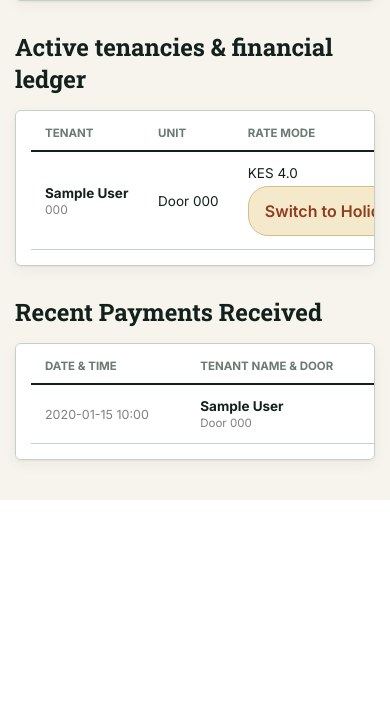
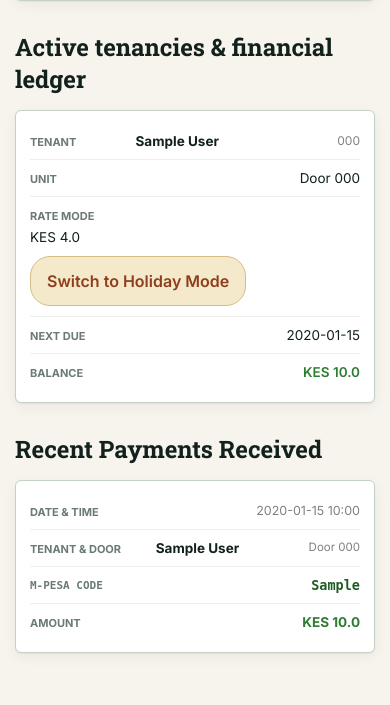
Before and after one commit to Sirmutham3r/muthama-rentals-system, a Flask app: page / in a window 390 px wide. Shown: the part 1750-2455 px from the top of the page. Before the commit the page ends 2250 px from the top, so only its background shows below. Run offline with Flask 3, Linux system fonts and the light colour scheme; tables that the repository leaves empty hold one stand-in row (values such as "Sample post").

Commit message:
Fix mobile table layout: stack rows as cards on small screens

```diff
--- a/templates/owner_dashboard.html
+++ b/templates/owner_dashboard.html
@@ -111,6 +111,57 @@
 
       /* 7. Touch-friendly inputs */
       .field input, .field select, .btn { padding: 14px 16px !important; font-size: 16px !important; }
+
+      /* 8. Tables → stacked cards. No more sideways scrolling or squeezed columns. */
+      .table-card { padding: 0 !important; background: transparent !important; border: none !important; box-shadow: none !important; }
+      table.ledger { min-width: 0 !important; width: 100% !important; }
+      table.ledger thead { display: none !important; }
+      table.ledger, table.ledger tbody, table.ledger tr, table.ledger td { display: block !important; width: 100% !important; }
+      table.ledger tr {
+          background: var(--paper-raised) !important;
+          border: 1px solid var(--sage-line) !important;
+          border-radius: var(--radius-md) !important;
+          box-shadow: var(--shadow) !important;
+          margin-bottom: 12px !important;
+          padding: 12px 14px !important;
+      }
+      table.ledger td {
+          border-bottom: 1px solid #EFEFE9 !important;
+          padding: 10px 0 !important;
+          display: flex !important;
+          justify-content: space-between !important;
+          align-items: flex-start !important;
+          gap: 16px !important;
+          text-align: right !important;
+      }
+      table.ledger td:last-child { border-bottom: none !important; }
+      /* Inject the column name as a label in front of the value */
+      table.ledger td[data-label]::before {
+          content: attr(data-label);
+          font-size: 11px;
+          font-weight: 700;
+          text-transform: uppercase;
+          color: var(--muted);
+          text-align: left;
+          flex-shrink: 0;
+          padding-top: 2px;
+      }
+      /* Cells with forms/badges inside read better left-aligned under the label */
+      table.ledger td:has(form),
+      table.ledger td:has(.badge) {
+          flex-direction: column !important;
+          align-items: flex-start !important;
+          text-align: left !important;
+          gap: 6px !important;
+      }
+      table.ledger td:has(form) form,
+      table.ledger td:has(.badge) { width: 100%; }
+      /* Empty-state row (colspan) shouldn't get the label treatment */
+      table.ledger td[colspan] {
+          text-align: center !important;
+          display: block !important;
+      }
+      table.ledger td[colspan]::before { content: none; }
   }
 
   /* Extremely small screens (force single column stats) */
@@ -211,7 +262,7 @@
         </div>
 
         <h2 style="margin-top:30px; margin-bottom:15px; font-family:var(--serif);">Active tenancies & financial ledger</h2>
-        <div class="card" style="padding:0; overflow-x:auto; -webkit-overflow-scrolling: touch;">
+        <div class="card table-card">
           <table class="ledger">
             <thead>
               <tr><th>Tenant</th><th>Unit</th><th>Rate Mode</th><th>Next Due</th><th>Balance</th></tr>
@@ -220,10 +271,10 @@
               {% for lease in leases %}
               {% if lease.notice_status != 'Cleared' %}
               <tr>
-                <td><strong>{{ lease.tenant.full_names }}</strong><br><span style="font-size:12px; color:gray;">{{ lease.tenant.phone_number }}</span></td>
-                <td>Door {{ lease.unit.door_number }}</td>
+                <td data-label="Tenant"><strong>{{ lease.tenant.full_names }}</strong><br><span style="font-size:12px; color:gray;">{{ lease.tenant.phone_number }}</span></td>
+                <td data-label="Unit">Door {{ lease.unit.door_number }}</td>
 
-                <td>
+                <td data-label="Rate Mode">
                   KES {{ lease.agreed_rate }}
                   {% if lease.agreed_rate < lease.unit.standard_rate %}
                     <br><span class="badge" style="background:#F4E9CB; color:#8F3D1F; margin-top:4px;">Holiday Rate</span>
@@ -235,14 +286,14 @@
                   </form>
                 </td>
 
-                <td>
+                <td data-label="Next Due">
                   {{ lease.due_date.strftime('%Y-%m-%d') }}
                   {% if lease.current_balance < 0 and lease.due_date < today %}
                     <br><span class="badge badge-brick" style="margin-top:4px;">OVERDUE WARNING</span>
                   {% endif %}
                 </td>
 
-                <td style="font-weight:600; color:{% if lease.current_balance < 0 %}var(--brick-deep){% elif lease.current_balance > 0 %}#2E7D32{% else %}gray{% endif %};">
+                <td data-label="Balance" style="font-weight:600; color:{% if lease.current_balance < 0 %}var(--brick-deep){% elif lease.current_balance > 0 %}#2E7D32{% else %}gray{% endif %};">
                   KES {{ lease.current_balance }}
                 </td>
               </tr>
@@ -254,7 +305,7 @@
 
         <!-- RECENT PAYMENTS RECEIVED TABLE -->
         <h2 style="margin-top:30px; margin-bottom:15px; font-family:var(--serif);">Recent Payments Received</h2>
-        <div class="card" style="padding:0; overflow-x:auto; -webkit-overflow-scrolling: touch;">
+        <div class="card table-card">
           <table class="ledger">
             <thead>
               <tr>
@@ -267,13 +318,13 @@
             <tbody>
               {% for tx in transactions|sort(attribute='payment_date', reverse=True) %}
               <tr>
-                <td style="color:gray; font-size: 12.5px;">{{ tx.payment_date.strftime('%Y-%m-%d %H:%M') }}</td>
-                <td>
+                <td data-label="Date & Time" style="color:gray; font-size: 12.5px;">{{ tx.payment_date.strftime('%Y-%m-%d %H:%M') }}</td>
+                <td data-label="Tenant & Door">
                   <strong>{{ tx.lease.tenant.full_names }}</strong><br>
                   <span style="font-size:11.5px; color:gray;">Door {{ tx.lease.unit.door_number }}</span>
                 </td>
-                <td style="font-family: monospace; font-weight: 700; color: var(--money-green-deep);">{{ tx.mpesa_receipt }}</td>
-                <td style="color:var(--money-green); font-weight:700;">KES {{ tx.amount_paid }}</td>
+                <td data-label="M-Pesa Code" style="font-family: monospace; font-weight: 700; color: var(--money-green-deep);">{{ tx.mpesa_receipt }}</td>
+                <td data-label="Amount" style="color:var(--money-green); font-weight:700;">KES {{ tx.amount_paid }}</td>
               </tr>
               {% else %}
               <tr>
@@ -306,18 +357,18 @@
       <!-- TENANTS PANEL -->
       <section class="panel" id="panel-tenants">
         <h2>Tenant Directory</h2>
-        <div class="card" style="padding:0; overflow-x:auto; -webkit-overflow-scrolling: touch; margin-top:20px;">
+        <div class="card table-card" style="margin-top:20px;">
           <table class="ledger">
             <thead><tr><th>Name</th><th>ID Number</th><th>Phone</th><th>Emergency Contact</th><th>Door Number</th></tr></thead>
             <tbody>
               {% for lease in leases %}
               {% if lease.notice_status != 'Cleared' %}
               <tr>
-                <td><strong>{{ lease.tenant.full_names }}</strong></td>
-                <td>{{ lease.tenant.national_id }}</td>
-                <td>{{ lease.tenant.phone_number }}</td>
-                <td>{{ lease.tenant.emergency_contact_name }} ({{ lease.tenant.emergency_contact }})</td>
-                <td>Door {{ lease.unit.door_number }}</td>
+                <td data-label="Name"><strong>{{ lease.tenant.full_names }}</strong></td>
+                <td data-label="ID Number">{{ lease.tenant.national_id }}</td>
+                <td data-label="Phone">{{ lease.tenant.phone_number }}</td>
+                <td data-label="Emergency Contact">{{ lease.tenant.emergency_contact_name }} ({{ lease.tenant.emergency_contact }})</td>
+                <td data-label="Door">Door {{ lease.unit.door_number }}</td>
               </tr>
               {% endif %}
               {% endfor %}
@@ -329,17 +380,17 @@
       <!-- NOTICES PANEL -->
       <section class="panel" id="panel-notices">
         <h2>Active Notices</h2>
-        <div class="card" style="padding:0; overflow-x:auto; -webkit-overflow-scrolling: touch; margin-top:20px;">
+        <div class="card table-card" style="margin-top:20px;">
           <table class="ledger">
             <thead><tr><th>Tenant</th><th>Unit</th><th>Status</th><th>Action</th></tr></thead>
             <tbody>
               {% for lease in leases %}
               {% if lease.notice_status != 'Cleared' %}
               <tr>
-                <td><strong>{{ lease.tenant.full_names }}</strong></td>
-                <td>Door {{ lease.unit.door_number }}</td>
-                <td>{{ lease.notice_status }}</td>
-                <td>
+                <td data-label="Tenant"><strong>{{ lease.tenant.full_names }}</strong></td>
+                <td data-label="Unit">Door {{ lease.unit.door_number }}</td>
+                <td data-label="Status">{{ lease.notice_status }}</td>
+                <td data-label="Action">
                   {% if lease.notice_status == 'Notice Given' %}
                   <form action="/release_tenant/{{ lease.id }}" method="POST" style="background:#f4f6f9; padding:10px; border-radius:6px; border:1px solid #C4D2C6;">
                     <div style="font-size:12px; font-weight:600;">House Condition:</div>
@@ -364,17 +415,17 @@
 
         <!-- CHECKOUT HISTORY LOG -->
         <h2 style="margin-top:40px;">Checkout History</h2>
-        <div class="card" style="padding:0; overflow-x:auto; -webkit-overflow-scrolling: touch; margin-top:20px;">
+        <div class="card table-card" style="margin-top:20px;">
           <table class="ledger">
             <thead><tr><th>Past Tenant</th><th>Door</th><th>Checkout Date</th><th>Refund Status</th><th>Deduction Reason</th></tr></thead>
             <tbody>
               {% for lease in cleared_leases %}
               <tr>
-                <td><strong>{{ lease.tenant.full_names }}</strong></td>
-                <td>Door {{ lease.unit.door_number }}</td>
-                <td>{{ lease.end_date.strftime('%Y-%m-%d') if lease.end_date else 'N/A' }}</td>
-                <td style="color:#2E7D32; font-weight:600;">Refunded KES {{ lease.deposit_returned }}</td>
-                <td style="color:gray; font-size:12px;">{{ lease.deduction_reason }}</td>
+                <td data-label="Past Tenant"><strong>{{ lease.tenant.full_names }}</strong></td>
+                <td data-label="Door">Door {{ lease.unit.door_number }}</td>
+                <td data-label="Checkout Date">{{ lease.end_date.strftime('%Y-%m-%d') if lease.end_date else 'N/A' }}</td>
+                <td data-label="Refund Status" style="color:#2E7D32; font-weight:600;">Refunded KES {{ lease.deposit_returned }}</td>
+                <td data-label="Deduction Reason" style="color:gray; font-size:12px;">{{ lease.deduction_reason }}</td>
               </tr>
               {% else %}
               <tr><td colspan="5" style="text-align:center; padding:15px; color:gray;">No past checkouts recorded yet.</td></tr>
@@ -388,12 +439,12 @@
       <section class="panel" id="panel-repairs">
         <h2>Repairs & Maintenance</h2>
         <div class="grid-2" style="margin-top:20px;">
-          <div class="card" style="padding:0; overflow-x:auto; -webkit-overflow-scrolling: touch;">
+          <div class="card table-card">
             <table class="ledger">
               <thead><tr><th>Date</th><th>Door</th><th>Desc</th><th>Cost</th></tr></thead>
               <tbody>
                 {% for repair in repairs %}
-                <tr><td>{{ repair.date_filed.strftime('%Y-%m-%d') }}</td><td>{{ repair.unit.door_number }}</td><td>{{ repair.description }}</td><td class="amt-brick">KES {{ repair.cost }}</td></tr>
+                <tr><td data-label="Date">{{ repair.date_filed.strftime('%Y-%m-%d') }}</td><td data-label="Door">{{ repair.unit.door_number }}</td><td data-label="Description">{{ repair.description }}</td><td data-label="Cost" class="amt-brick">KES {{ repair.cost }}</td></tr>
                 {% endfor %}
               </tbody>
             </table>
```
